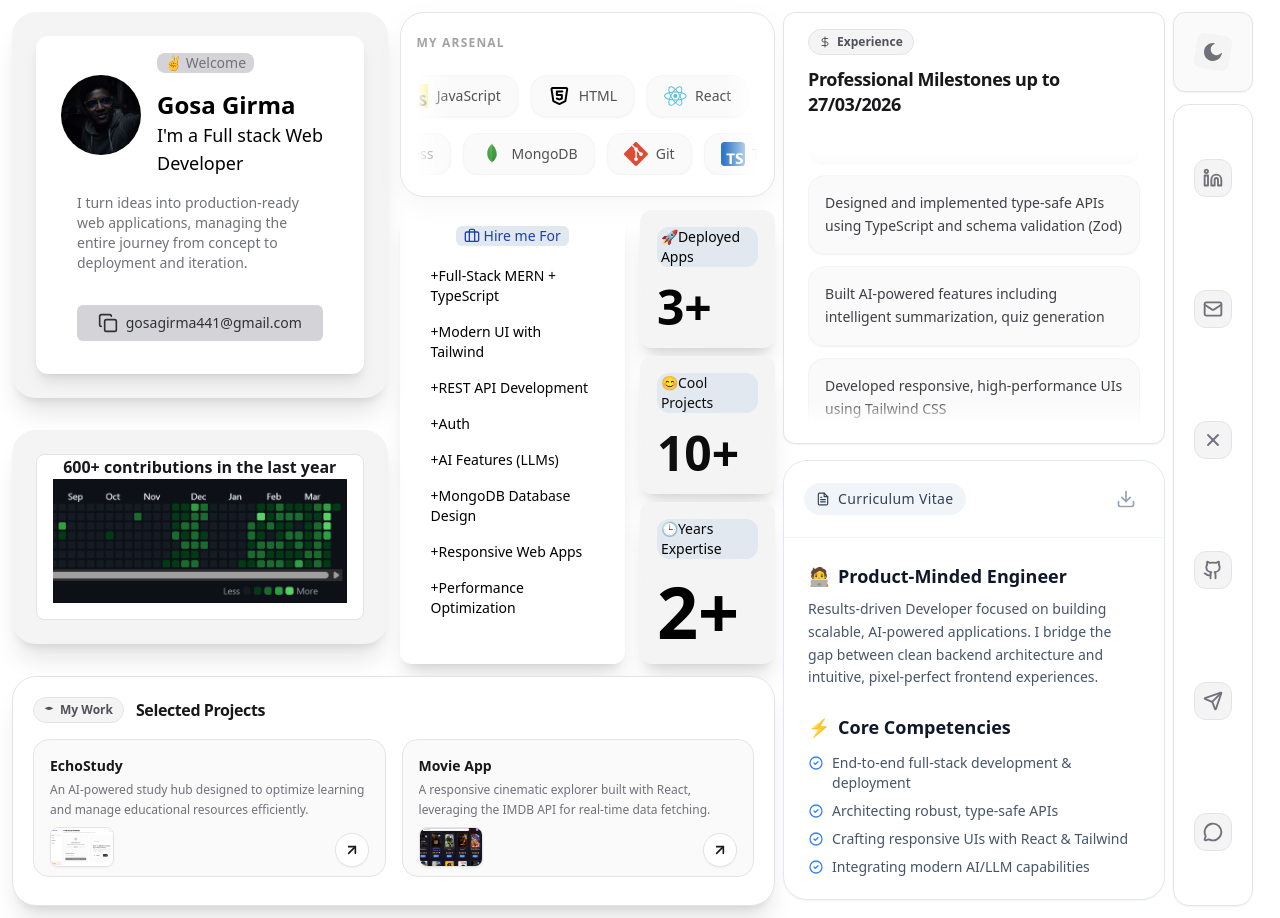
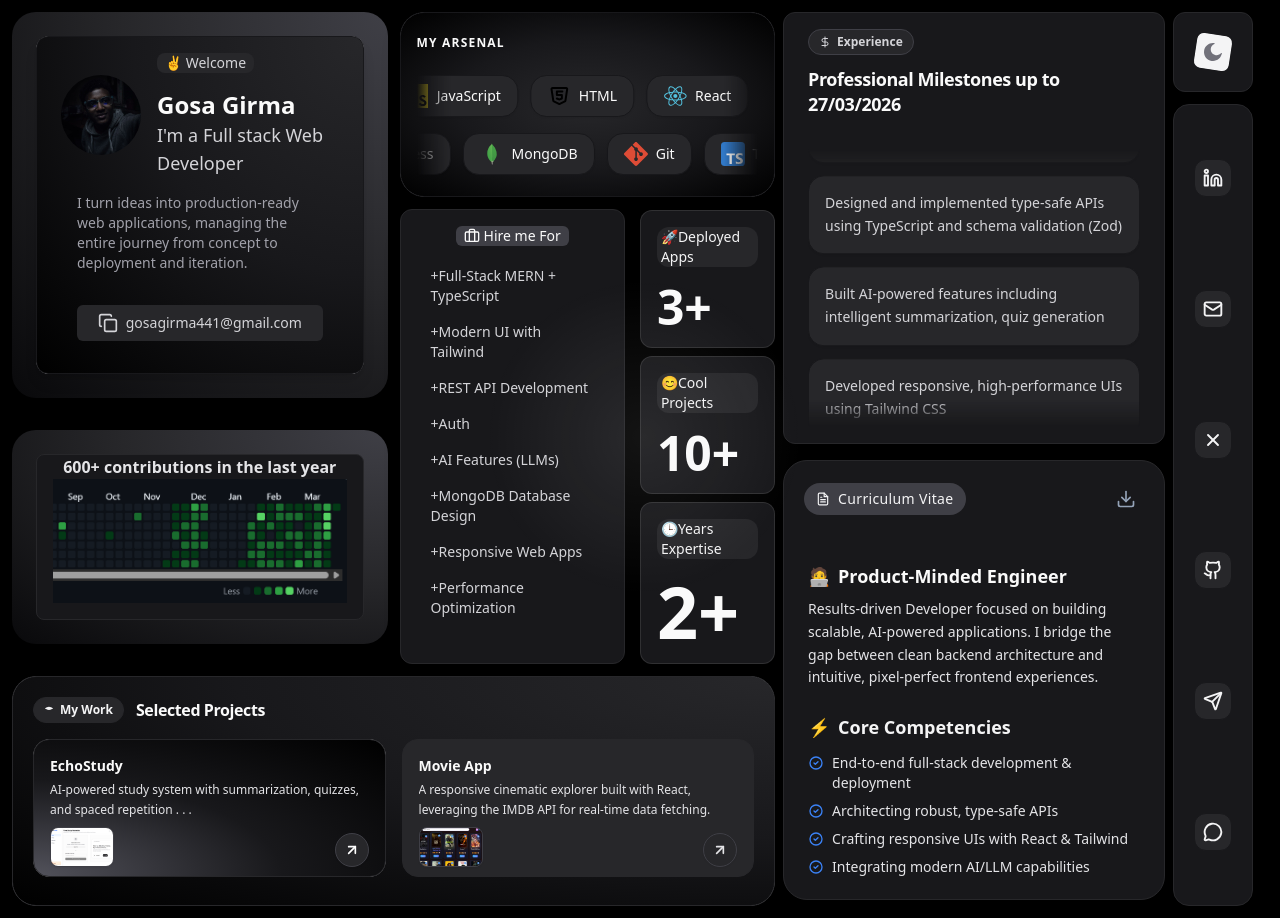
Before and after one commit to gosag/bentofolio, a React (Vite) app in the folder bentofolio/: page / in a window 1280 px wide. Built offline with nearby package versions, Linux system fonts and the light colour scheme.

Commit message:
style: update hover effects and dark mode styles in various components

```diff
--- a/bentofolio/src/DetailsPanel.tsx
+++ b/bentofolio/src/DetailsPanel.tsx
@@ -78,7 +78,7 @@ function Experiences() {
       transition={{ duration: 0.4, ease: "easeOut" }}
       className="group relative flex flex-col bg-white rounded-3xl border border-slate-200 dark:bg-zinc-800 shadow-sm hover:shadow-md transition-all duration-300 h-[440px] overflow-y-auto dark:border-zinc-800"
     >
-      <div className="flex justify-between items-center p-5 border-b border-slate-100 bg-white/80 backdrop-blur-sm z-10 sticky top-0 dark:bg-zinc-900">
+      <div className="flex justify-between items-center p-5 border-b border-transparent bg-white/80 sticky top-0 dark:bg-zinc-900">
         <div className="flex items-center gap-2 bg-slate-100 text-slate-700 px-3 py-1.5 rounded-full text-sm font-medium tracking-wide dark:bg-zinc-700 dark:text-zinc-100">
           <svg width="14" height="14" viewBox="0 0 24 24" fill="none" stroke="currentColor" strokeWidth="2" strokeLinecap="round" strokeLinejoin="round">
             <path d="M14 2H6a2 2 0 0 0-2 2v16a2 2 0 0 0 2 2h12a2 2 0 0 0 2-2V8z"></path>
--- a/bentofolio/src/InfoGrid.tsx
+++ b/bentofolio/src/InfoGrid.tsx
@@ -28,7 +28,7 @@ function MySkills() {
       transition={{ delay: 0.2, duration: 0.5 }}
       className="relative flex flex-col justify-center px-4 overflow-hidden bg-white border border-neutral-200 rounded-3xl min-h-[185px]
       shadow-[0_8px_30px_rgb(0,0,0,0.04)]
-      hover:shadow-[0_8px_30px_rgb(0,0,0,0.08)] hover:-translate-y-1 transition-all duration-300 ease-out dark:bg-[radial-gradient(ellipse,_var(--tw-gradient-stops))] from-zinc-800 via-zinc-900 to-black dark:border dark:border-zinc-900 "
+      hover:shadow-[0_8px_30px_rgb(0,0,0,0.08)] hover:-translate-y-1  transition-all duration-300 ease-out dark:bg-[radial-gradient(ellipse,_var(--tw-gradient-stops))] from-zinc-800 via-zinc-900 to-black dark:border dark:border-zinc-900 "
     >
       <h3 className="mb-6 text-xs font-bold tracking-widest text-neutral-400 uppercase dark:text-zinc-50">
         My Arsenal
--- a/bentofolio/src/ProfileCard.tsx
+++ b/bentofolio/src/ProfileCard.tsx
@@ -14,17 +14,17 @@ const IdentityCard = () => {
   }
   return (
     <motion.div
-      className="max-full bg-zinc-100 dark:bg-zinc-800 p-6 rounded-3xl shadow-xl hover:shadow-2xl transition-shadow duration-300 dark:bg-[radial-gradient(ellipse_at_top_right,_var(--tw-gradient-stops))] from-zinc-700 via-zinc-800 to-zinc-950"
+      className="max-full group bg-zinc-100 dark:bg-zinc-800 p-6 rounded-3xl shadow-xl hover:shadow-2xl transition-shadow duration-300 dark:bg-[radial-gradient(ellipse_at_top_right,_var(--tw-gradient-stops))] from-zinc-700 via-zinc-800 to-zinc-950"
       initial={{ opacity: 0, y: 30 }}
       animate={{ opacity: 1, y: 0 }}
       transition={{ delay: 0.2, duration: 0.5 }}
     >
       <Card className="bg-white shadow-lg rounded-3xl p-6 dark:bg-[radial-gradient(ellipse_at_top_right,_var(--tw-gradient-stops))] from-zinc-800 via-zinc-900 to-black dark:border-zinc-900">
-        <div className="flex flex-row items-center gap-4">
+        <div className="flex flex-row items-center gap-4 group" >
           <img
             src="/profile.jpg"
             alt="Profile"
-            className="rounded-full w-20 h-20 object-cover"
+            className="rounded-full w-20 h-20 object-cover group-hover:scale-105 transition-transform duration-300"
           />
           <div>
             <p className="text-md w-fit px-2 bg-zinc-300 text-[#71717A] rounded-lg dark:bg-zinc-800 dark:text-zinc-300">
@@ -55,7 +55,7 @@ const IdentityCard = () => {
 function GithubDisplay(){
     return(
         <motion.div
-          className="flex flex-col gap-3 shadow-xl p-6 bg-zinc-100 rounded-3xl hover:shadow-2xl transition-shadow duration-300 dark:dark:bg-[radial-gradient(ellipse_at_top_right,_var(--tw-gradient-stops))] from-zinc-700 via-zinc-800 to-zinc-950 dark:border-zinc-800"
+          className="flex flex-col gap-3  shadow-xl p-6 bg-zinc-100 rounded-3xl hover:shadow-2xl  transition duration-300 dark:bg-[radial-gradient(ellipse_at_top_right,_var(--tw-gradient-stops))] from-zinc-700 via-zinc-800 to-zinc-950 dark:border-zinc-800 "
           initial={{ opacity: 0, y: 30 }}
           animate={{ opacity: 1, y: 0 }}
           transition={{ delay: 0.4, duration: 0.5 }}
@@ -101,7 +101,7 @@ function ProjectsCard() {
               EchoStudy
             </h2>
             <p className="text-xs text-zinc-500  line-clamp-2 leading-relaxed dark:text-zinc-200 ">
-              An AI-powered study hub designed to optimize learning and manage educational resources efficiently.
+                AI-powered study system with summarization, quizzes, and spaced repetition . . .
             </p>
           </div>
 
--- a/bentofolio/src/SocialsBar.tsx
+++ b/bentofolio/src/SocialsBar.tsx
@@ -10,12 +10,12 @@ import {
 } from "lucide-react";
 import { useEffect, useState } from "react";
 const socials = [
-  { icon: Linkedin, href: "https://linkedin.com/in/gosa-girma-b7b256326", label: "LinkedIn", color: "hover:text-blue-600 " },
-  { icon: Mail, href: "mailto:gosagirma441@gmail.com", label: "Email", color: "hover:text-red-500" },
-  { icon: X, href: "https://x.com/GosaGirma110026", label: "X", color: "hover:text-black" },
-  { icon: Github, href: "https://github.com/gosag", label: "Github", color: "hover:text-zinc-900" },
-  { icon: Send, href: "https://t.me/gosa_1", label: "Telegram", color: "hover:text-sky-500" },
-  { icon: MessageCircle, href: "#", label: "WhatsApp", color: "hover:text-green-500 hidden sm:block" },
+  { icon: Linkedin, href: "https://linkedin.com/in/gosa-girma-b7b256326", label: "LinkedIn", color: "hover:text-blue-600 dark:hover:text-blue-600 " },
+  { icon: Mail, href: "mailto:gosagirma441@gmail.com", label: "Email", color: "hover:text-red-500 dark:hover:text-red-500" },
+  { icon: X, href: "https://x.com/GosaGirma110026", label: "X", color: "hover:text-black dark:hover:text-white" },
+  { icon: Github, href: "https://github.com/gosag", label: "Github", color: "hover:text-zinc-900 dark:hover:text-zinc-300" },
+  { icon: Send, href: "https://t.me/gosa_1", label: "Telegram", color: "hover:text-sky-500 dark:hover:text-sky-400" },
+  { icon: MessageCircle, href: "#", label: "WhatsApp", color: "hover:text-green-500 hidden sm:block dark:hover:text-green-400" },
 
 ];
 
@@ -41,7 +41,7 @@ function SocialBar() {
       if (savedTheme === "dark" || savedTheme === "light") return savedTheme;
       if (window.matchMedia("(prefers-color-scheme: dark)").matches) return "dark";
     }
-    return "light";
+    return "dark"; // default to dark if no preference
   });
   useEffect(() => {
     const root = window.document.documentElement;
@@ -63,6 +63,7 @@ function SocialBar() {
           animate={{ rotate: [0, 10, 0] }}
           transition={{ repeat: Infinity, duration: 4, ease: "easeInOut" }}
           width="36" height="36" viewBox="0 0 40 40" fill="none"
+          className="text-zinc-500 dark:text-zinc-400"
         >
           <rect x="0.5" y="0.5" width="39" height="39" rx="7.5" fill="#f4f4f5"/>
           <path d="M20 30C25.5228 30 30 25.5228 30 20C30 19.5373 29.3065 19.4608 29.0672 19.8568C27.9289 21.7406 25.8615 23 23.5 23C19.9101 23 17 20.0899 17 16.5C17 14.1385 18.2594 12.0711 20.1432 10.9328C20.5392 10.6935 20.4627 10 20 10C14.4772 10 10 14.4772 10 20C10 25.5228 14.4772 30 20 30Z" fill="#71717a"/>
--- a/bentofolio/src/index.css
+++ b/bentofolio/src/index.css
@@ -16,9 +16,9 @@
     background-color: #94a3b8;
 }
 @layer base {
-  :root {
+  /* :root {
     --spotlight-color: rgba(0, 0, 0, 0.1);
-  }
+  } */
   .dark {
     --spotlight-color: rgba(255, 255, 255, 0.15);
   }
```
